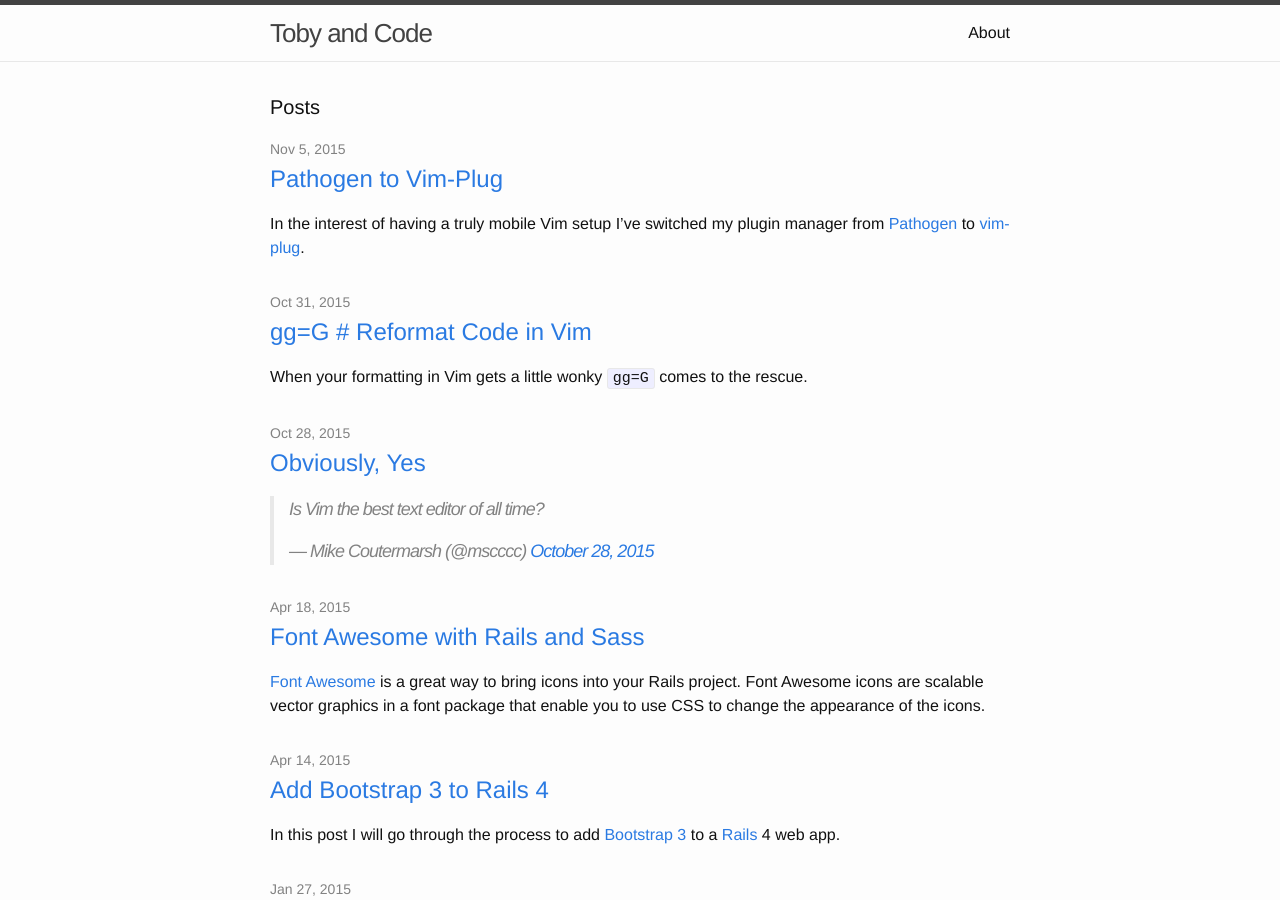
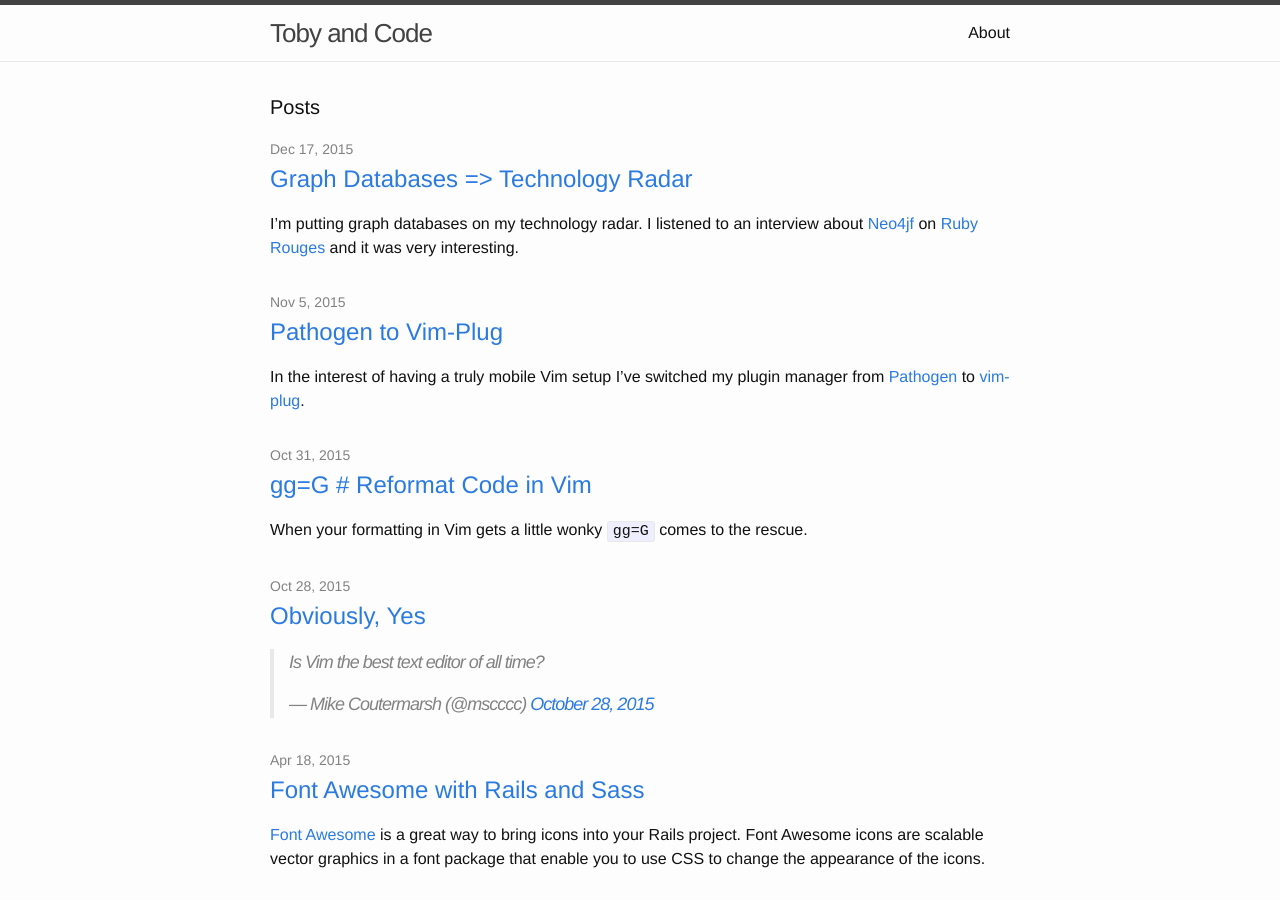
Before and after one commit to prereflect/prereflect.github.io, a Jekyll site: the page built from index.html, in a window 1280 px wide and 900 px high. Built offline with Jekyll 4.4.1, drawn with Linux system fonts in a browser that asks for light colours; comment, search, counter and statistics services are not loaded; some of the changed text lies outside the part shown.

Commit message:
Add jekyll-compose, post

```diff
--- /dev/null
+++ b/Gemfile
@@ -0,0 +1,5 @@
+gem 'jekyll'
+
+group :jekyll_plugins do
+  gem 'jekyll-compose'
+end
--- a/_config.yml
+++ b/_config.yml
@@ -1,6 +1,6 @@
 # Site settings
 title: Toby and Code
-email: toby@woller.io
+email: prereflect@gmail.com
 description: > # this means to ignore newlines until "baseurl:"
   My journey to professional programmer.
 baseurl: "" # the subpath of your site, e.g. /blog/
--- /dev/null
+++ b/_posts/2015-12-17-graph-databases-=>-technology-radar.md
@@ -0,0 +1,12 @@
+---
+layout: post
+title: Graph Databases => Technology Radar
+---
+
+I'm putting graph databases on my technology radar. I listened to an interview
+about [Neo4jf](http://neo4j.com) on [Ruby Rouges](https://devchat.tv/ruby-rogues/236-rr-neo4j-with-brian-underwood)
+ and it was very interesting.
+
+I need to stay away from shiny new things right now but I did download the free
+ebook [Graph Databases 2nd Edition](http://neo4j.com/books/graph-databases/)
+ from Neo4j.
```
Also changed, not shown: Gemfile.lock (added).
